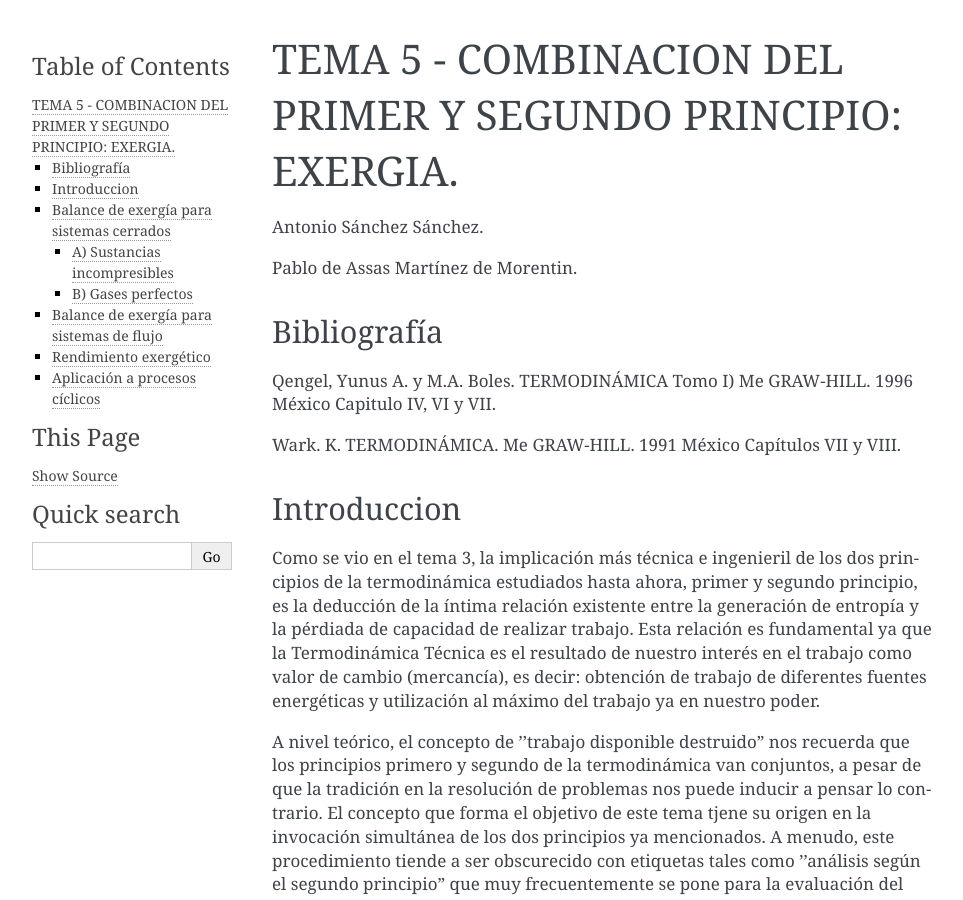
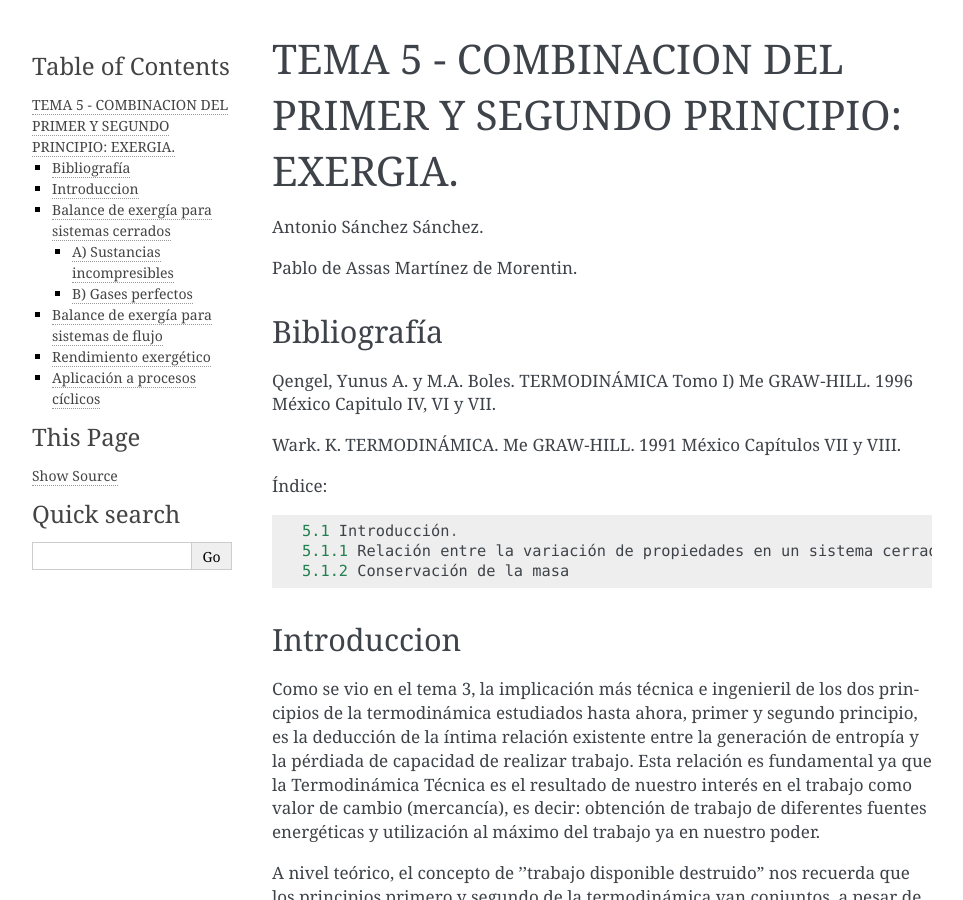
Before and after one commit to mantielero/termodinamica, a Sphinx documentation site: the page built from source/exergia.rst, in a window 1280 px wide and 900 px high. Shown: the whole window, without its empty margins (148-1111 px from the left). Built offline with Sphinx 7.4.7, drawn with Linux system fonts in a browser that asks for light colours.

Commit message:
Create exergia.rst

```diff
--- a/source/exergia.rst
+++ b/source/exergia.rst
@@ -12,6 +12,12 @@
 Qengel, Yunus A. y M.A. Boles. TERMODINÁMICA Tomo I) Me GRAW-HILL. 1996 México Capitulo IV, VI y VII.
 
 Wark. K. TERMODINÁMICA. Me GRAW-HILL. 1991 México Capítulos VII y VIII.
+
+Índice::
+
+   5.1 Introducción.
+   5.1.1 Relación entre la variación de propiedades en un sistema cerrado y un sistema abierto
+   5.1.2 Conservación de la masa
 
 
 Introduccion
```
